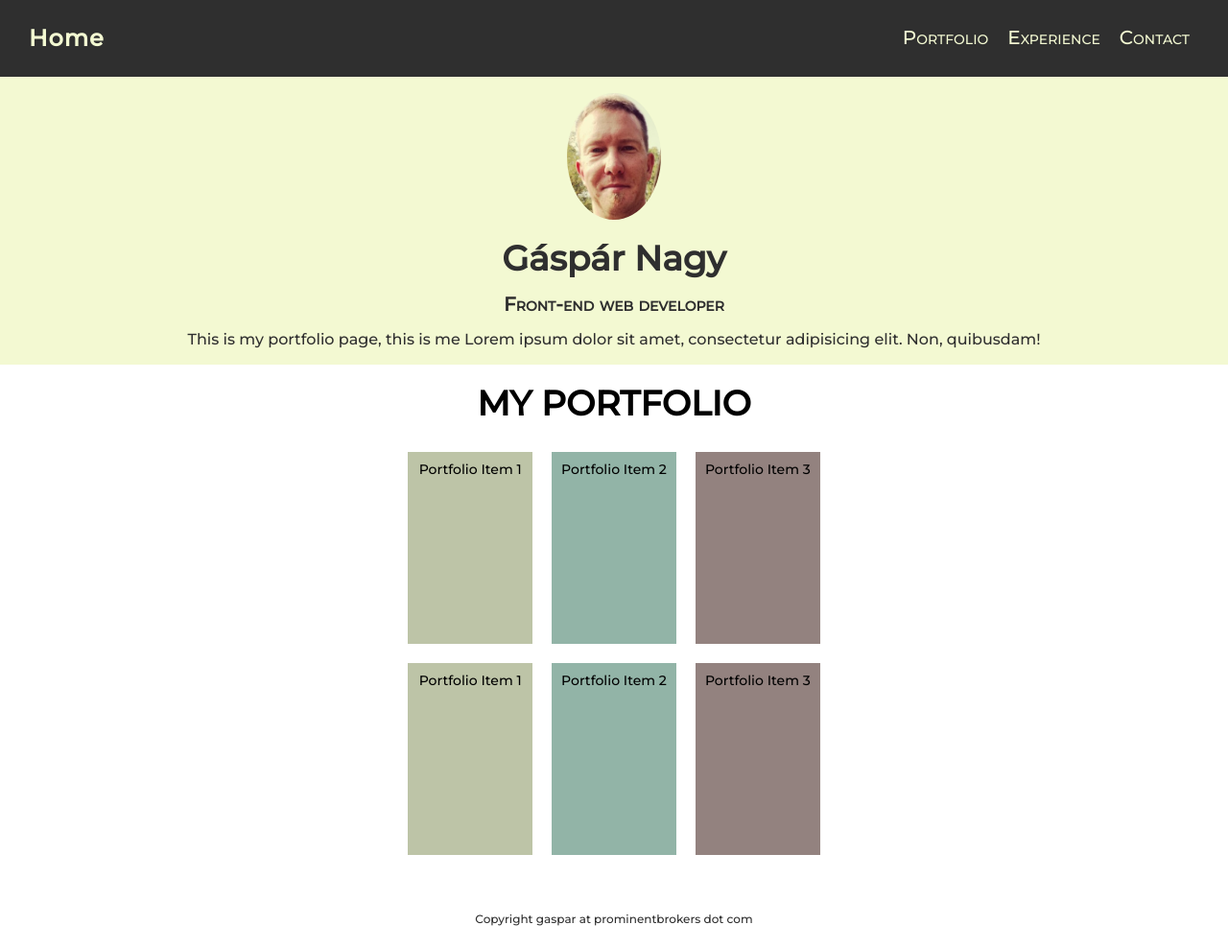
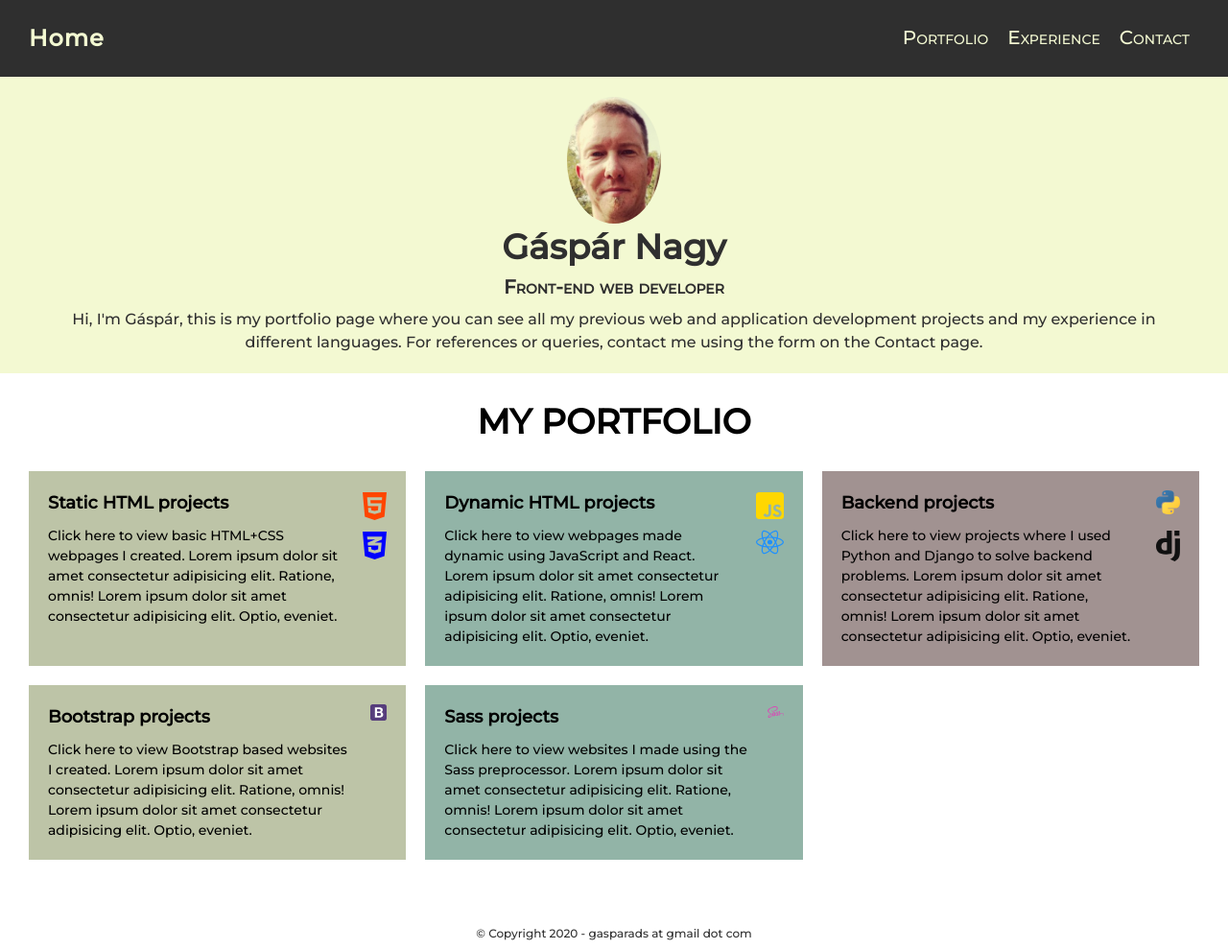
Before and after one commit to GGGasGit/GGGasGit.github.io, a website: page index.html in a window 1280 px wide. Shown: the whole page at 96% size. Drawn offline with Linux system fonts and the light colour scheme.

Commit message:
Home page v0.99

```diff
--- a/css/style.css
+++ b/css/style.css
@@ -45,6 +45,12 @@ h3 {
 
 .description-text {
     font-size: 1.6rem;
+    line-height: 1.5;
+}
+
+.portfolio-item-title {
+    font-size: 1.8rem;
+    font-weight: bold;
 }
 
 .portfolio-item-text {
@@ -70,6 +76,9 @@ footer {
     display: flex;
     justify-content: center;
 }
+
+
+/* NAVIGATION STYLES */
 
 nav {
     display: flex;
@@ -107,8 +116,12 @@ a:hover {
     justify-content: space-evenly;
     align-items: center;
     min-height: 30rem;
-    padding: 0 4rem;
+    padding: 2rem 4rem;
     text-align: center;
+}
+
+.description h3 {
+    padding: 1rem 0;
 }
 
 .face-picture {
@@ -123,24 +136,47 @@ a:hover {
     display: flex;
     flex-direction: column;
     align-items: center;
-    padding: 2rem 0;
+    padding: 3rem 0;
 }
 
 .portfolio-container {
-    display: grid;
-    grid-template-columns: 1fr 1fr 1fr;
-    padding-top: 2rem;
+    margin-top: 2rem;
 }
 
 .portfolio-item {
-    padding: 1rem;
-    text-align: center;
-    height: 20rem;
+    display: flex;
+    min-height: 10rem;
     margin: 1rem;
+    padding: 1rem 2rem;
+    max-width: 536px;
+}
+
+.portfolio-item-text-container {
+    padding: 1rem 2rem 1rem 0;
+    line-height: 1.5;
+}
+
+.portfolio-item-text {
+    padding-top: 1rem;
+}
+
+.portfolio-item-logo {
+    max-height: 18rem;
+    padding: 1rem 0;
+}
+
+.logo {
+    max-height: 8rem;
+    padding: 0 0 0.5rem 0;
+}
+
+.logo-django {
+    max-height: 8rem;
+    padding: 1rem 0 0 0;
 }
 
 .portfolio-item:nth-of-type(3n) {
-    background-color: #93827F;
+    background-color: #A19291;
 }
 
 .portfolio-item:nth-of-type(3n+1) {
@@ -165,30 +201,31 @@ a:hover {
     .menu-item {
         padding: 0.5rem 0;
     }
-}
 
-/* @media screen and (min-width: 577px) {
-    .menu-item {
-        display: static;
-    }
-
-    .menu-bars {
-        display: none;
-    }
-} */
-
-/*
-@media screen and (max-width: 768px) {
-    .menu-bars {
-        display: none;
+    .portfolio-container {
+        display: flex;
+        flex-direction: column;
     }
 }
 
-@media screen and (max-width: 992px) {
-
+@media screen and (min-width: 768px) {
+    .portfolio-container {
+        display: grid;
+        grid-template-columns: 1fr 1fr;
+        margin: 2rem 2rem 0 2rem;
+    }
 }
 
+@media screen and (min-width: 1145px) {
+    .portfolio-container {
+        display: grid;
+        grid-template-columns: 1fr 1fr 1fr;
+    }
+}
 
-@media screen and (max-width: 1200px) {
-
-} */
+@media screen and (min-width: 1521px) {
+    .portfolio-container {
+        display: grid;
+        grid-template-columns: 1fr 1fr 1fr 1fr;
+    }
+}
--- a/index.html
+++ b/index.html
@@ -5,7 +5,6 @@
     <meta charset="UTF-8">
     <meta name="viewport" content="width=device-width, initial-scale=1.0">
     <link rel="stylesheet" href="https://fonts.googleapis.com/css2?family=Montserrat:wght@500&display=swap">
-    <!-- <link rel="stylesheet" href="https://cdnjs.cloudflare.com/ajax/libs/font-awesome/4.7.0/css/font-awesome.min.css"> -->
     <link rel="stylesheet" href="./css/normalize.css">
     <link rel="stylesheet" href="./css/style.css">
     <title>My Portfolio</title>
@@ -19,7 +18,6 @@
                 <li class="menu-item"><a href="#">Portfolio</a></li>
                 <li class="menu-item"><a href="#">Experience</a></li>
                 <li class="menu-item"><a href="#">Contact</a></li>
-                <!-- <li class="menu-bars"><a href="#"><i class="fa fa-bars"></i></a></li> -->
             </ul>
         </nav>
     </header>
@@ -30,35 +28,74 @@
             </div>
             <h2>Gáspár Nagy</h2>
             <h3>Front-end web developer</h3>
-            <p class="description-text">This is my portfolio page, this is me Lorem ipsum dolor sit amet, consectetur adipisicing elit. Non,
-                quibusdam!</p>
+            <p class="description-text">Hi, I'm Gáspár, this is my portfolio page where you can see all my previous web and application development projects and my experience in different languages. For references or queries, contact me using the form on the Contact page.</p>
         </div>
         <div class="portfolio">
             <h2>MY PORTFOLIO</h2>
             <div class="portfolio-container">
                 <div class="portfolio-item">
-                    <p class="portfolio-item-text">Portfolio Item 1</p>
+                    <div class="portfolio-item-text-container">
+                        <p class="portfolio-item-title">Static HTML projects</p>
+                        <p class="portfolio-item-text">Click here to view basic HTML+CSS webpages I created.
+                            Lorem ipsum dolor sit amet consectetur adipisicing elit. Ratione, omnis!
+                            Lorem ipsum dolor sit amet consectetur adipisicing elit. Optio, eveniet.</p>
+                    </div>
+                    <div class="portfolio-item-logo">
+                        <img class="logo" src="./img/html5-brands.svg" alt="HTML5 logo">
+                        <img class="logo" src="./img/css3-alt-brands.svg" alt="CSS3 logo">
+                    </div>
                 </div>
                 <div class="portfolio-item">
-                    <p class="portfolio-item-text">Portfolio Item 2</p>
+                    <div class="portfolio-item-text-container">
+                        <p class="portfolio-item-title">Dynamic HTML projects</p>
+                        <p class="portfolio-item-text">Click here to view webpages made dynamic using JavaScript and React.
+                            Lorem ipsum dolor sit amet consectetur adipisicing elit. Ratione, omnis!
+                            Lorem ipsum dolor sit amet consectetur adipisicing elit. Optio, eveniet.</p>
+                    </div>
+                    <div class="portfolio-item-logo">
+                        <img class="logo" src="./img/js-square-brands.svg" alt="JavaScript logo">
+                        <img class="logo" src="./img/react-brands.svg" alt="React logo">
+                    </div>
                 </div>
                 <div class="portfolio-item">
-                    <p class="portfolio-item-text">Portfolio Item 3</p>
+                    <div class="portfolio-item-text-container">
+                        <p class="portfolio-item-title">Backend projects</p>
+                        <p class="portfolio-item-text">Click here to view projects where I used Python and Django to solve backend problems.
+                            Lorem ipsum dolor sit amet consectetur adipisicing elit. Ratione, omnis!
+                            Lorem ipsum dolor sit amet consectetur adipisicing elit. Optio, eveniet.</p>
+                    </div>
+                    <div class="portfolio-item-logo">
+                        <img class="logo" src="./img/python-seeklogo.com.svg" alt="Python logo">
+                        <img class="logo-django" src="./img/django-seeklogo.com.svg" alt="Django logo">
+                    </div>
                 </div>
                 <div class="portfolio-item">
-                    <p class="portfolio-item-text">Portfolio Item 1</p>
+                    <div class="portfolio-item-text-container">
+                        <p class="portfolio-item-title">Bootstrap projects</p>
+                        <p class="portfolio-item-text">Click here to view Bootstrap based websites I created.
+                            Lorem ipsum dolor sit amet consectetur adipisicing elit. Ratione, omnis!
+                            Lorem ipsum dolor sit amet consectetur adipisicing elit. Optio, eveniet.</p>
+                    </div>
+                    <div class="portfolio-item-logo">
+                        <img class="logo" src="./img/bootstrap-seeklogo.com.svg" alt="Bootstrap logo">
+                    </div>
                 </div>
                 <div class="portfolio-item">
-                    <p class="portfolio-item-text">Portfolio Item 2</p>
-                </div>
-                <div class="portfolio-item">
-                    <p class="portfolio-item-text">Portfolio Item 3</p>
+                    <div class="portfolio-item-text-container">
+                        <p class="portfolio-item-title">Sass projects</p>
+                        <p class="portfolio-item-text">Click here to view websites I made using the Sass preprocessor.
+                            Lorem ipsum dolor sit amet consectetur adipisicing elit. Ratione, omnis!
+                            Lorem ipsum dolor sit amet consectetur adipisicing elit. Optio, eveniet.</p>
+                    </div>
+                    <div class="portfolio-item-logo">
+                        <img class="logo" src="./img/sass-brands.svg" alt="Sass logo">
+                    </div>
                 </div>
             </div>
         </div>
     </main>
     <footer>
-            <p class="footer-text">Copyright gaspar at prominentbrokers dot com</p>
+            <p class="footer-text">&copy; Copyright 2020 - gasparads at gmail dot com</p>
     </footer>
 </body>
 
```
Also changed, not shown: img/bootstrap-seeklogo.com.svg (added), img/css3-alt-brands.svg (added), img/django-seeklogo.com.svg (added), img/html5-brands.svg (added), img/js-square-brands.svg (added), img/python-seeklogo.com.svg (added), img/react-brands.svg (added), img/sass-brands.svg (added).
